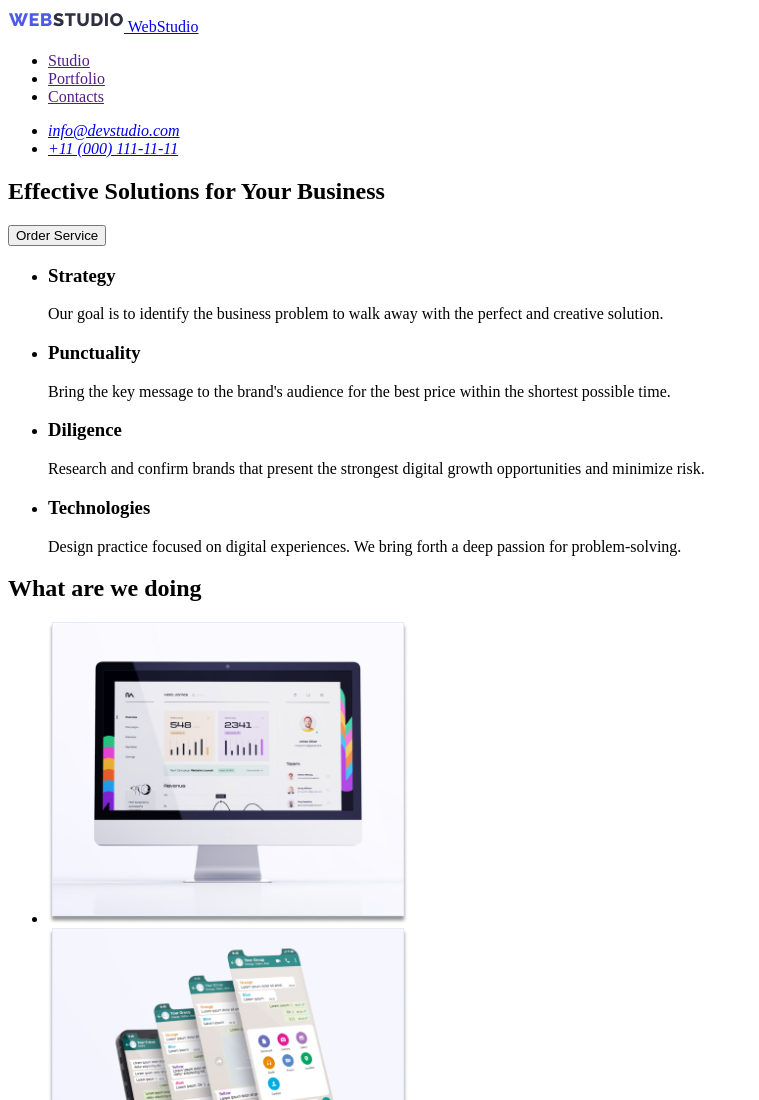
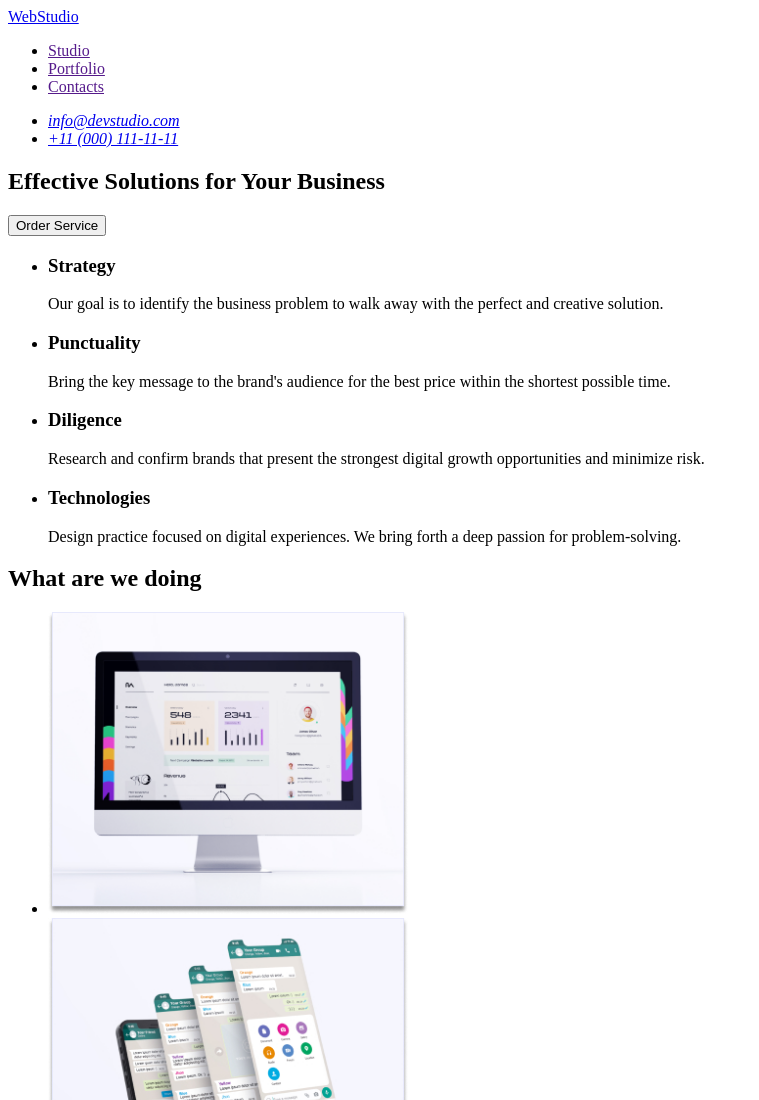
Before and after one commit to kravchuuk/goit-markup-hw-01, a plain HTML site: page index.html in a window 1280 px wide. Shown: the top 1100 px of the page, without its empty margins (0-759 px from the left). Drawn offline with Linux system fonts and the light colour scheme.

Commit message:
Update index.html

```diff
--- a/index.html
+++ b/index.html
@@ -9,12 +9,10 @@
 </head>
 <body>
     <header>
-
+        <a href="./index.html">
+            WebStudio
         </a>
         <nav>
-            <a href="./index.html">
-                <img src="./images/logo.jpg" alt="Logo">
-                WebStudio
             <ul>
                 <li><a href="">Studio</a></li>
                 <li><a href="">Portfolio</a></li>
```
